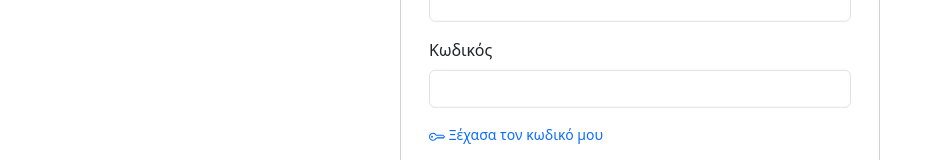
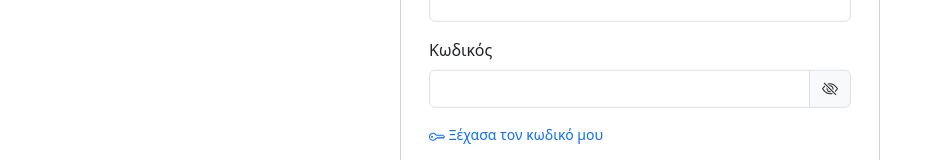
Before and after one commit to happyDebugging/hrt-mg-warehouse, an Angular app: page /auth in a window 1280 px wide. Shown: the part 454-614 px from the top of the page, without its empty margins (0-931 px from the left). Built offline with nearby package versions, Linux system fonts and the light colour scheme.

Commit message:
Added toggle-password-visibility button on login-password-text field.

```diff
--- a/src/app/auth/auth.component.html
+++ b/src/app/auth/auth.component.html
@@ -3,7 +3,8 @@
 
     <br><br><br>
 
-    <div *ngIf="!hasForgottenPassword" class="card mb-1 d-block d-sm-none start-50 translate-middle" style="width: 100%; top: 15rem;">
+    <div *ngIf="!hasForgottenPassword" class="card mb-1 d-block d-sm-none start-50 translate-middle"
+        style="width: 100%; top: 15rem;">
         <img src="warehouse-management.jpg" class="card-img-top" alt="">
         <div class="card-body">
             <div class="container-fluid">
@@ -18,15 +19,39 @@
                     </div>
                     <div class="mb-3">
                         <label for="inputPassword" class="form-label">Κωδικός</label>
-                        <input type="password" class="form-control" id="inputPassword" name="userPassword"
-                            [(ngModel)]="userPassword">
+                        <div class="input-group mb-3">
+                            <input [type]="isPasswordVisible ? 'text' : 'password'" class="form-control"
+                                id="inputPassword" name="userPassword" [(ngModel)]="userPassword">
+                            <!-- Click to show password -->
+                            <span *ngIf="isPasswordVisible" class="input-group-text" id="basic-addon2"
+                                (click)="ToggleShowHidePassword()"><svg xmlns="http://www.w3.org/2000/svg" width="16"
+                                    height="16" fill="currentColor" class="bi bi-eye" viewBox="0 0 16 16">
+                                    <path
+                                        d="M16 8s-3-5.5-8-5.5S0 8 0 8s3 5.5 8 5.5S16 8 16 8M1.173 8a13 13 0 0 1 1.66-2.043C4.12 4.668 5.88 3.5 8 3.5s3.879 1.168 5.168 2.457A13 13 0 0 1 14.828 8q-.086.13-.195.288c-.335.48-.83 1.12-1.465 1.755C11.879 11.332 10.119 12.5 8 12.5s-3.879-1.168-5.168-2.457A13 13 0 0 1 1.172 8z" />
+                                    <path
+                                        d="M8 5.5a2.5 2.5 0 1 0 0 5 2.5 2.5 0 0 0 0-5M4.5 8a3.5 3.5 0 1 1 7 0 3.5 3.5 0 0 1-7 0" />
+                                </svg></span>
+                            <!-- Click to hide password -->
+                            <span *ngIf="!isPasswordVisible" class="input-group-text" id="basic-addon2"
+                                (click)="ToggleShowHidePassword()"><svg xmlns="http://www.w3.org/2000/svg" width="16"
+                                    height="16" fill="currentColor" class="bi bi-eye-slash" viewBox="0 0 16 16">
+                                    <path
+                                        d="M13.359 11.238C15.06 9.72 16 8 16 8s-3-5.5-8-5.5a7 7 0 0 0-2.79.588l.77.771A6 6 0 0 1 8 3.5c2.12 0 3.879 1.168 5.168 2.457A13 13 0 0 1 14.828 8q-.086.13-.195.288c-.335.48-.83 1.12-1.465 1.755q-.247.248-.517.486z" />
+                                    <path
+                                        d="M11.297 9.176a3.5 3.5 0 0 0-4.474-4.474l.823.823a2.5 2.5 0 0 1 2.829 2.829zm-2.943 1.299.822.822a3.5 3.5 0 0 1-4.474-4.474l.823.823a2.5 2.5 0 0 0 2.829 2.829" />
+                                    <path
+                                        d="M3.35 5.47q-.27.24-.518.487A13 13 0 0 0 1.172 8l.195.288c.335.48.83 1.12 1.465 1.755C4.121 11.332 5.881 12.5 8 12.5c.716 0 1.39-.133 2.02-.36l.77.772A7 7 0 0 1 8 13.5C3 13.5 0 8 0 8s.939-1.721 2.641-3.238l.708.709zm10.296 8.884-12-12 .708-.708 12 12z" />
+                                </svg></span>
+                        </div>
                     </div>
                     <small class="mb-3">
                         <p><a class="link-offset-2 link-underline link-underline-opacity-0 fw-light"
                                 (click)="EnterMailForPasswordReset()">
-                                <svg xmlns="http://www.w3.org/2000/svg" width="16" height="16" fill="currentColor" class="bi bi-key" viewBox="0 0 16 16">
-                                    <path d="M0 8a4 4 0 0 1 7.465-2H14a.5.5 0 0 1 .354.146l1.5 1.5a.5.5 0 0 1 0 .708l-1.5 1.5a.5.5 0 0 1-.708 0L13 9.207l-.646.647a.5.5 0 0 1-.708 0L11 9.207l-.646.647a.5.5 0 0 1-.708 0L9 9.207l-.646.647A.5.5 0 0 1 8 10h-.535A4 4 0 0 1 0 8m4-3a3 3 0 1 0 2.712 4.285A.5.5 0 0 1 7.163 9h.63l.853-.854a.5.5 0 0 1 .708 0l.646.647.646-.647a.5.5 0 0 1 .708 0l.646.647.646-.647a.5.5 0 0 1 .708 0l.646.647.793-.793-1-1h-6.63a.5.5 0 0 1-.451-.285A3 3 0 0 0 4 5"/>
-                                    <path d="M4 8a1 1 0 1 1-2 0 1 1 0 0 1 2 0"/>
+                                <svg xmlns="http://www.w3.org/2000/svg" width="16" height="16" fill="currentColor"
+                                    class="bi bi-key" viewBox="0 0 16 16">
+                                    <path
+                                        d="M0 8a4 4 0 0 1 7.465-2H14a.5.5 0 0 1 .354.146l1.5 1.5a.5.5 0 0 1 0 .708l-1.5 1.5a.5.5 0 0 1-.708 0L13 9.207l-.646.647a.5.5 0 0 1-.708 0L11 9.207l-.646.647a.5.5 0 0 1-.708 0L9 9.207l-.646.647A.5.5 0 0 1 8 10h-.535A4 4 0 0 1 0 8m4-3a3 3 0 1 0 2.712 4.285A.5.5 0 0 1 7.163 9h.63l.853-.854a.5.5 0 0 1 .708 0l.646.647.646-.647a.5.5 0 0 1 .708 0l.646.647.646-.647a.5.5 0 0 1 .708 0l.646.647.793-.793-1-1h-6.63a.5.5 0 0 1-.451-.285A3 3 0 0 0 4 5" />
+                                    <path d="M4 8a1 1 0 1 1-2 0 1 1 0 0 1 2 0" />
                                 </svg>
                                 Ξέχασα τον κωδικό μου
                             </a></p>
@@ -54,15 +79,39 @@
                     </div>
                     <div class="mb-3">
                         <label for="inputPassword" class="form-label">Κωδικός</label>
-                        <input type="password" class="form-control" id="inputPassword" name="userPassword"
-                            [(ngModel)]="userPassword">
+                        <div class="input-group mb-3">
+                            <input [type]="isPasswordVisible ? 'text' : 'password'" class="form-control"
+                                id="inputPassword" name="userPassword" [(ngModel)]="userPassword">
+                            <!-- Click to show password -->
+                            <span *ngIf="isPasswordVisible" class="input-group-text" id="basic-addon2"
+                                (click)="ToggleShowHidePassword()"><svg xmlns="http://www.w3.org/2000/svg" width="16"
+                                    height="16" fill="currentColor" class="bi bi-eye" viewBox="0 0 16 16">
+                                    <path
+                                        d="M16 8s-3-5.5-8-5.5S0 8 0 8s3 5.5 8 5.5S16 8 16 8M1.173 8a13 13 0 0 1 1.66-2.043C4.12 4.668 5.88 3.5 8 3.5s3.879 1.168 5.168 2.457A13 13 0 0 1 14.828 8q-.086.13-.195.288c-.335.48-.83 1.12-1.465 1.755C11.879 11.332 10.119 12.5 8 12.5s-3.879-1.168-5.168-2.457A13 13 0 0 1 1.172 8z" />
+                                    <path
+                                        d="M8 5.5a2.5 2.5 0 1 0 0 5 2.5 2.5 0 0 0 0-5M4.5 8a3.5 3.5 0 1 1 7 0 3.5 3.5 0 0 1-7 0" />
+                                </svg></span>
+                            <!-- Click to hide password -->
+                            <span *ngIf="!isPasswordVisible" class="input-group-text" id="basic-addon2"
+                                (click)="ToggleShowHidePassword()"><svg xmlns="http://www.w3.org/2000/svg" width="16"
+                                    height="16" fill="currentColor" class="bi bi-eye-slash" viewBox="0 0 16 16">
+                                    <path
+                                        d="M13.359 11.238C15.06 9.72 16 8 16 8s-3-5.5-8-5.5a7 7 0 0 0-2.79.588l.77.771A6 6 0 0 1 8 3.5c2.12 0 3.879 1.168 5.168 2.457A13 13 0 0 1 14.828 8q-.086.13-.195.288c-.335.48-.83 1.12-1.465 1.755q-.247.248-.517.486z" />
+                                    <path
+                                        d="M11.297 9.176a3.5 3.5 0 0 0-4.474-4.474l.823.823a2.5 2.5 0 0 1 2.829 2.829zm-2.943 1.299.822.822a3.5 3.5 0 0 1-4.474-4.474l.823.823a2.5 2.5 0 0 0 2.829 2.829" />
+                                    <path
+                                        d="M3.35 5.47q-.27.24-.518.487A13 13 0 0 0 1.172 8l.195.288c.335.48.83 1.12 1.465 1.755C4.121 11.332 5.881 12.5 8 12.5c.716 0 1.39-.133 2.02-.36l.77.772A7 7 0 0 1 8 13.5C3 13.5 0 8 0 8s.939-1.721 2.641-3.238l.708.709zm10.296 8.884-12-12 .708-.708 12 12z" />
+                                </svg></span>
+                        </div>
                     </div>
                     <small class="mb-3">
                         <p><a class="link-offset-2 link-underline link-underline-opacity-0 fw-light"
                                 (click)="EnterMailForPasswordReset()">
-                                <svg xmlns="http://www.w3.org/2000/svg" width="16" height="16" fill="currentColor" class="bi bi-key" viewBox="0 0 16 16">
-                                    <path d="M0 8a4 4 0 0 1 7.465-2H14a.5.5 0 0 1 .354.146l1.5 1.5a.5.5 0 0 1 0 .708l-1.5 1.5a.5.5 0 0 1-.708 0L13 9.207l-.646.647a.5.5 0 0 1-.708 0L11 9.207l-.646.647a.5.5 0 0 1-.708 0L9 9.207l-.646.647A.5.5 0 0 1 8 10h-.535A4 4 0 0 1 0 8m4-3a3 3 0 1 0 2.712 4.285A.5.5 0 0 1 7.163 9h.63l.853-.854a.5.5 0 0 1 .708 0l.646.647.646-.647a.5.5 0 0 1 .708 0l.646.647.646-.647a.5.5 0 0 1 .708 0l.646.647.793-.793-1-1h-6.63a.5.5 0 0 1-.451-.285A3 3 0 0 0 4 5"/>
-                                    <path d="M4 8a1 1 0 1 1-2 0 1 1 0 0 1 2 0"/>
+                                <svg xmlns="http://www.w3.org/2000/svg" width="16" height="16" fill="currentColor"
+                                    class="bi bi-key" viewBox="0 0 16 16">
+                                    <path
+                                        d="M0 8a4 4 0 0 1 7.465-2H14a.5.5 0 0 1 .354.146l1.5 1.5a.5.5 0 0 1 0 .708l-1.5 1.5a.5.5 0 0 1-.708 0L13 9.207l-.646.647a.5.5 0 0 1-.708 0L11 9.207l-.646.647a.5.5 0 0 1-.708 0L9 9.207l-.646.647A.5.5 0 0 1 8 10h-.535A4 4 0 0 1 0 8m4-3a3 3 0 1 0 2.712 4.285A.5.5 0 0 1 7.163 9h.63l.853-.854a.5.5 0 0 1 .708 0l.646.647.646-.647a.5.5 0 0 1 .708 0l.646.647.646-.647a.5.5 0 0 1 .708 0l.646.647.793-.793-1-1h-6.63a.5.5 0 0 1-.451-.285A3 3 0 0 0 4 5" />
+                                    <path d="M4 8a1 1 0 1 1-2 0 1 1 0 0 1 2 0" />
                                 </svg>
                                 Ξέχασα τον κωδικό μου
                             </a></p>
@@ -75,7 +124,8 @@
     </div>
 
 
-    <div *ngIf="hasForgottenPassword" class="card mb-1 d-block d-sm-none start-50 translate-middle" style="width: 100%; top: 11rem;">
+    <div *ngIf="hasForgottenPassword" class="card mb-1 d-block d-sm-none start-50 translate-middle"
+        style="width: 100%; top: 11rem;">
         <div class="container-fluid">
             <br>
             <form>
@@ -104,7 +154,8 @@
         </div>
     </div>
     <!-- ------------ -->
-    <div *ngIf="hasForgottenPassword" class="card mb-1 d-none d-sm-block position-absolute top-50 start-50 translate-middle" style="width: 30rem;">
+    <div *ngIf="hasForgottenPassword"
+        class="card mb-1 d-none d-sm-block position-absolute top-50 start-50 translate-middle" style="width: 30rem;">
         <div class="container-fluid">
             <br>
             <form>
--- a/src/app/auth/auth.component.ts
+++ b/src/app/auth/auth.component.ts
@@ -21,6 +21,7 @@ export class AuthComponent implements OnInit {
   isPassword6Characters = true;
   isChangePasswordSuccessfull = false;
   errorMessageToShow = '';
+  isPasswordVisible = false;
 
   hasForgottenPassword = false;
   emailSent = false;
@@ -55,6 +56,10 @@ export class AuthComponent implements OnInit {
 
     console.log(this.loggedInUserId)
 
+  }
+
+  ToggleShowHidePassword() {
+    this.isPasswordVisible = !this.isPasswordVisible;
   }
 
   EnterMailForPasswordReset() {
```
Lines whose indentation alone changed are shown as unchanged.
